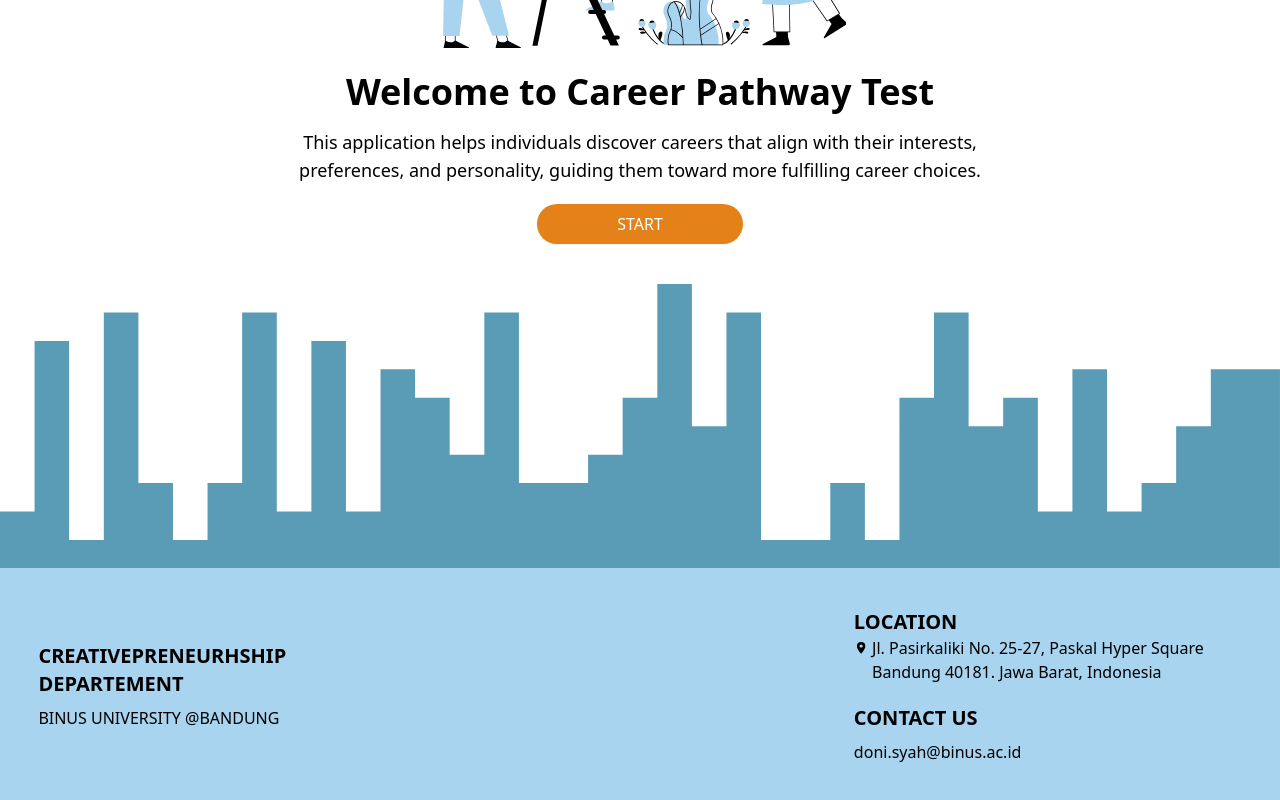
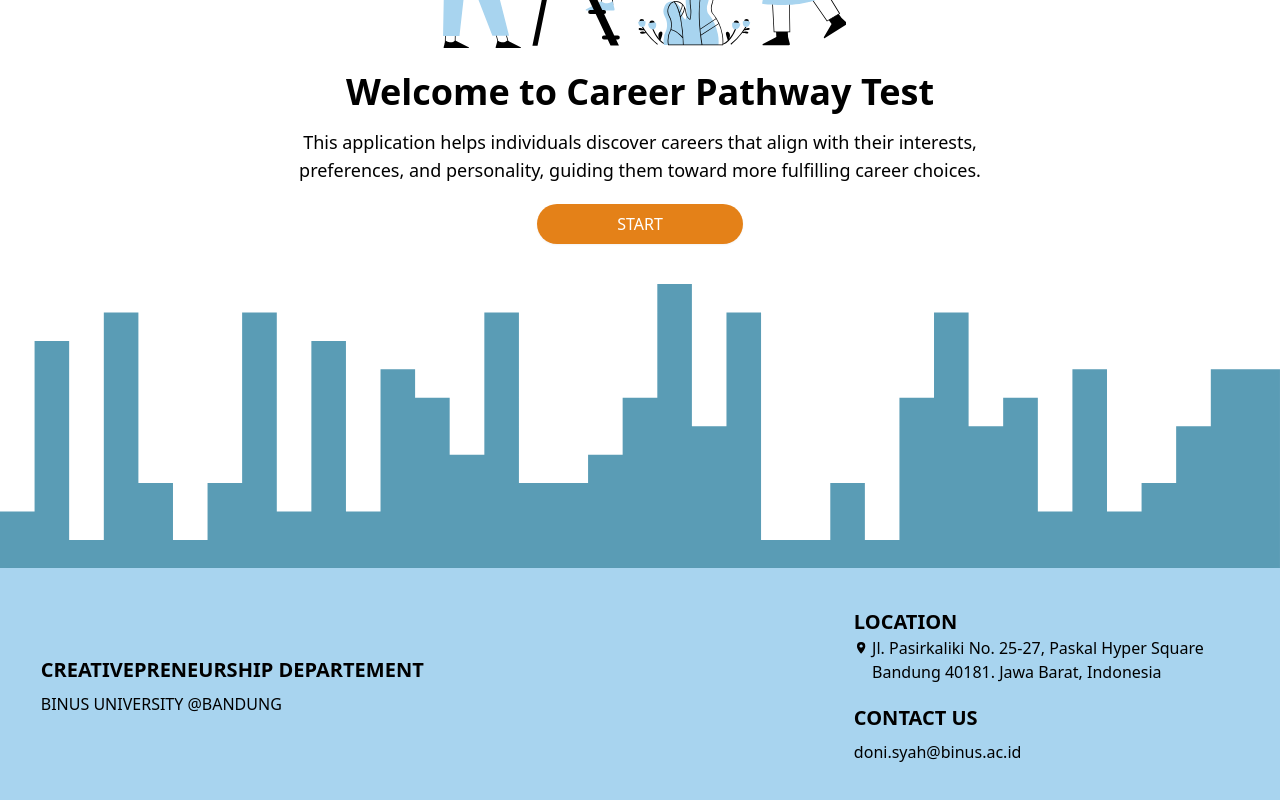
Before and after one commit to rieckypoerwadiredja/RIASEC-Test, a React (Vite) app: page / in a window 1280 px wide. Shown: the part 381-1181 px from the top of the page. Built offline with nearby package versions, Linux system fonts and the light colour scheme.

Commit message:
typo at footer 'creativepreneurhip'

```diff
--- a/src/component/Footer.jsx
+++ b/src/component/Footer.jsx
@@ -20,8 +20,8 @@ function Footer({ isWave = true }) {
       <footer className="relative gap-y-8 md:gap-0 py-10 md:pb-20 md:pt-10 bg-secondary w-full flex flex-col md:flex-row justify-between shadow-md h-auto px-[3%] z-50">
         <div className="flex-1 flex flex-col items-start justify-start md:items-center md:justify-center">
           <div>
-            <p className="text-xl mb-2 font-semibold">
-              CREATIVEPRENEURHSHIP DEPARTEMENT
+            <p className="text-xl mb-2 font-semibold uppercase">
+              Creativepreneurship DEPARTEMENT
             </p>
             <p>BINUS UNIVERSITY @BANDUNG</p>
           </div>
```
